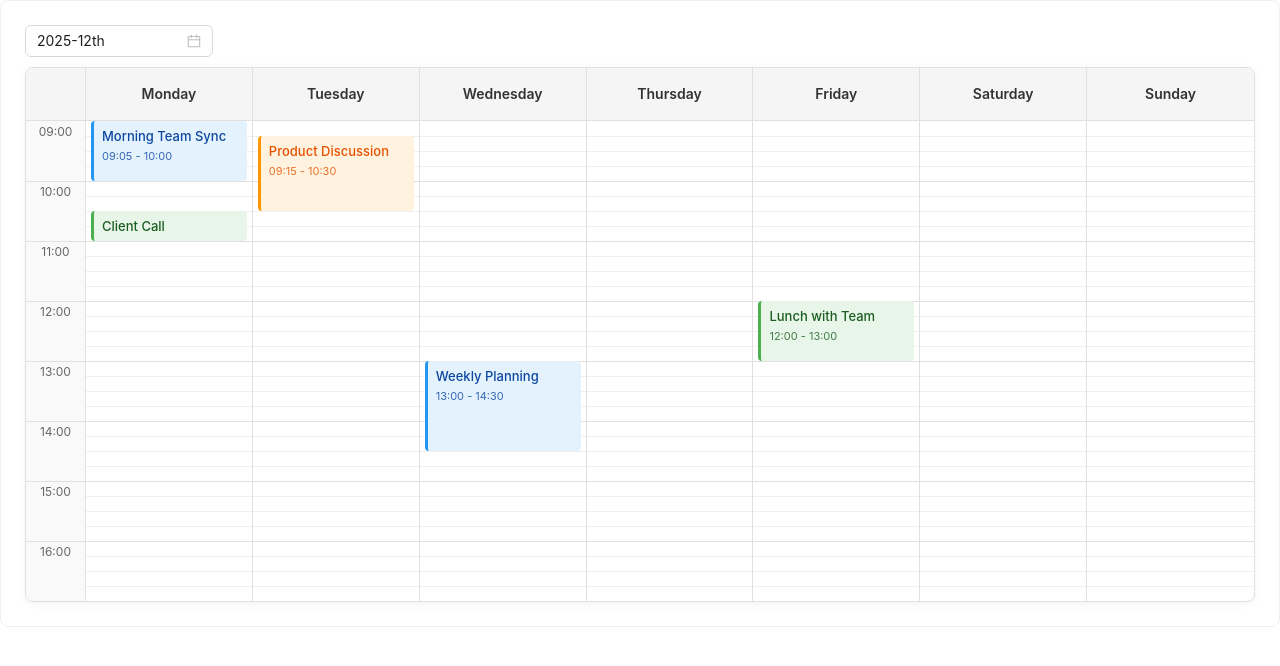
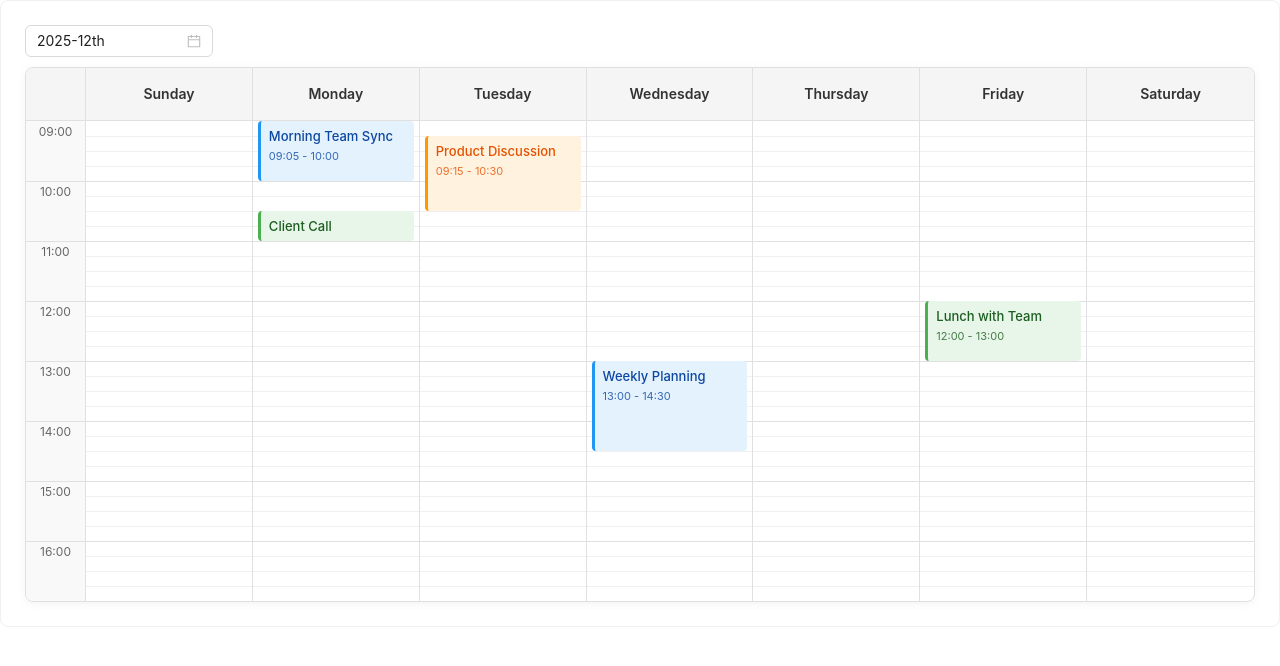
Before and after one commit to vinctustech/week-calendar, a React (Vite) app: page / in a window 1280 px wide. Shown: the top 666 px of the page. Built offline with nearby package versions, Linux system fonts and the light colour scheme.

Commit message:
SC-1172 code WeekCalendar

```diff
--- a/src/App.tsx
+++ b/src/App.tsx
@@ -53,12 +53,7 @@ const App: FC = () => {
     <Card>
       <DatePicker picker="week" value={value} onChange={setValue} style={{ marginBottom: 10 }} />
       <div>
-        <WeekCalendar
-          startTime="09:00"
-          endTime="17:00"
-          events={events}
-          firstDayOfWeek={1} // Start with Monday
-        />
+        <WeekCalendar startTime="09:00" endTime="17:00" events={events} />
       </div>
     </Card>
   )
--- a/src/WeekCalendar/index.tsx
+++ b/src/WeekCalendar/index.tsx
@@ -22,7 +22,7 @@ export const WeekCalendar: FC<WeekCalendarProps> = ({
   startTime,
   endTime,
   events,
-  firstDayOfWeek = 1, // Default to Monday
+  firstDayOfWeek = 0,
 }) => {
   // Parse start and end times
   const startHour = parseInt(startTime.split(':')[0], 10)
```
